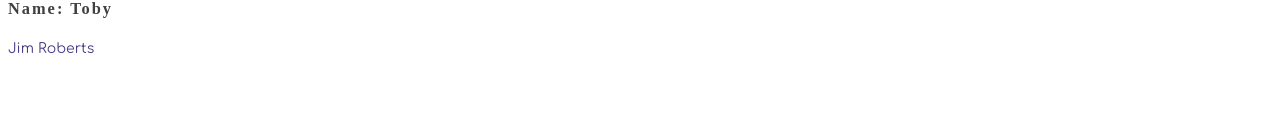
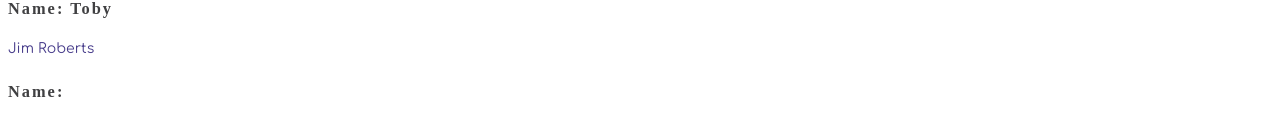
Before and after one commit to jimmymetts/kennel2, a React (Create React App) app: page /Employee in a window 1280 px wide. Shown: the part 621-756 px from the top of the page. Built offline with nearby package versions, Linux system fonts and the light colour scheme; a web font is replaced by a local one.

Commit message:
updated name

```diff
--- a/src/components/employee/EmployeeCard.js
+++ b/src/components/employee/EmployeeCard.js
@@ -18,7 +18,7 @@ class EmployeeCard extends Component {
           <p>John Wallace</p>
           <h3>Name: <span className="card-petname">Toby</span></h3>
           <p>Jim Roberts</p>
-          <h3></h3>
+          <h3>Name:</h3>
 
         </div>
       </div>
```
